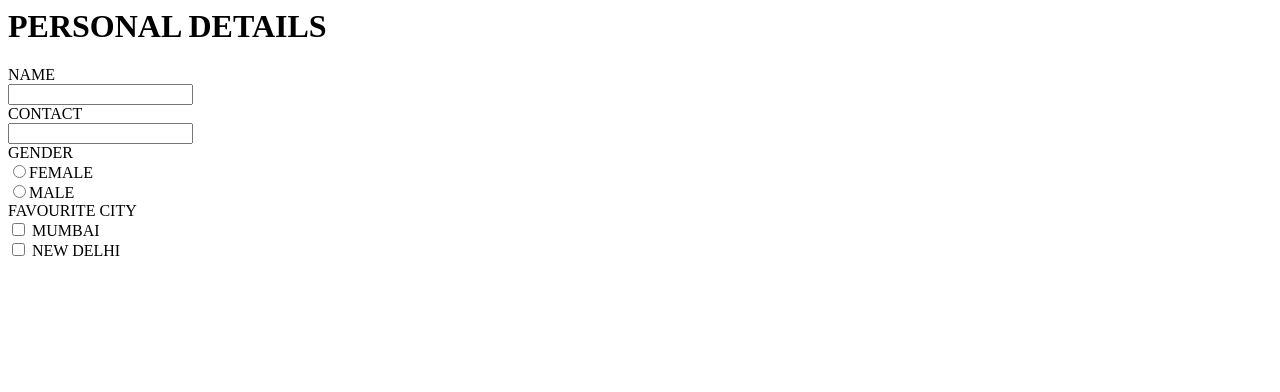
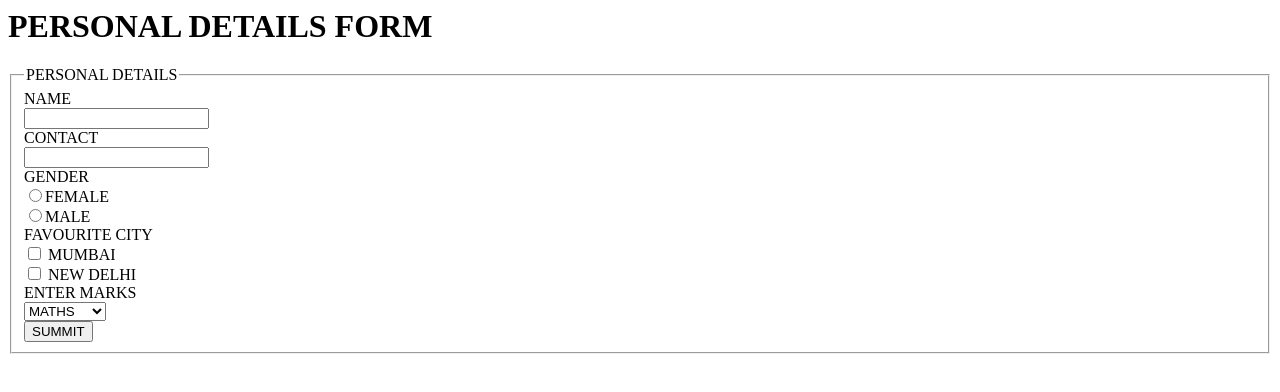
Before and after one commit to UMMMEHANI/c6, a plain HTML site: page index.html in a window 1280 px wide. Drawn offline with Linux system fonts and the light colour scheme.

Commit message:
Add files via upload

```diff
--- a/index.html
+++ b/index.html
@@ -3,8 +3,10 @@
         <title>FORM</title>
     </head>
     <body>
-        <h1>PERSONAL DETAILS</h1>
+        <h1>PERSONAL DETAILS FORM</h1>
         <form>
+            <fieldset>
+                <legend>PERSONAL DETAILS</legend>
             <lable>NAME</lable><br>
             <input type="text" id="name"><br>
             <lable>CONTACT</lable><br>
@@ -14,7 +16,15 @@
             <input type="radio" id="male" name="gender" value="female">MALE<br>
             <label>FAVOURITE CITY</label><br>
             <input type="checkbox" id="mumbai"> MUMBAI<br>
-            <input type="checkbox" id="new delhi"> NEW DELHI
+            <input type="checkbox" id="new delhi"> NEW DELHI<br>
+            <label>ENTER MARKS</label><br>
+            <select name="subject" id="subject">
+            <option value="maths">MATHS</option>
+            <option value="science">SCIENCE</option>
+            <option value="sst">SST</option>
+            </select><br>
+            <button>SUMMIT</button>
+        </fieldset>
         </form>
     </body>
 </html>
```
